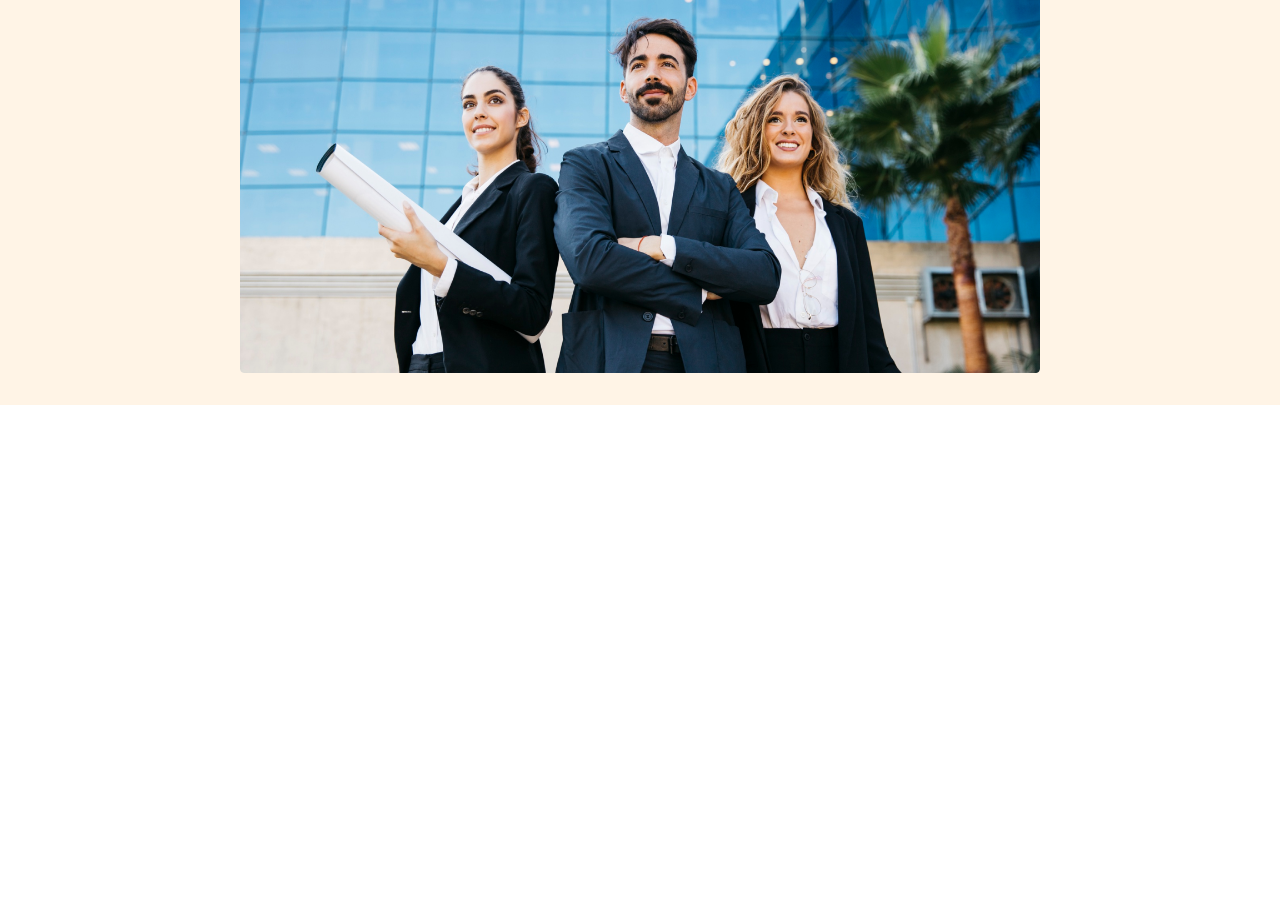
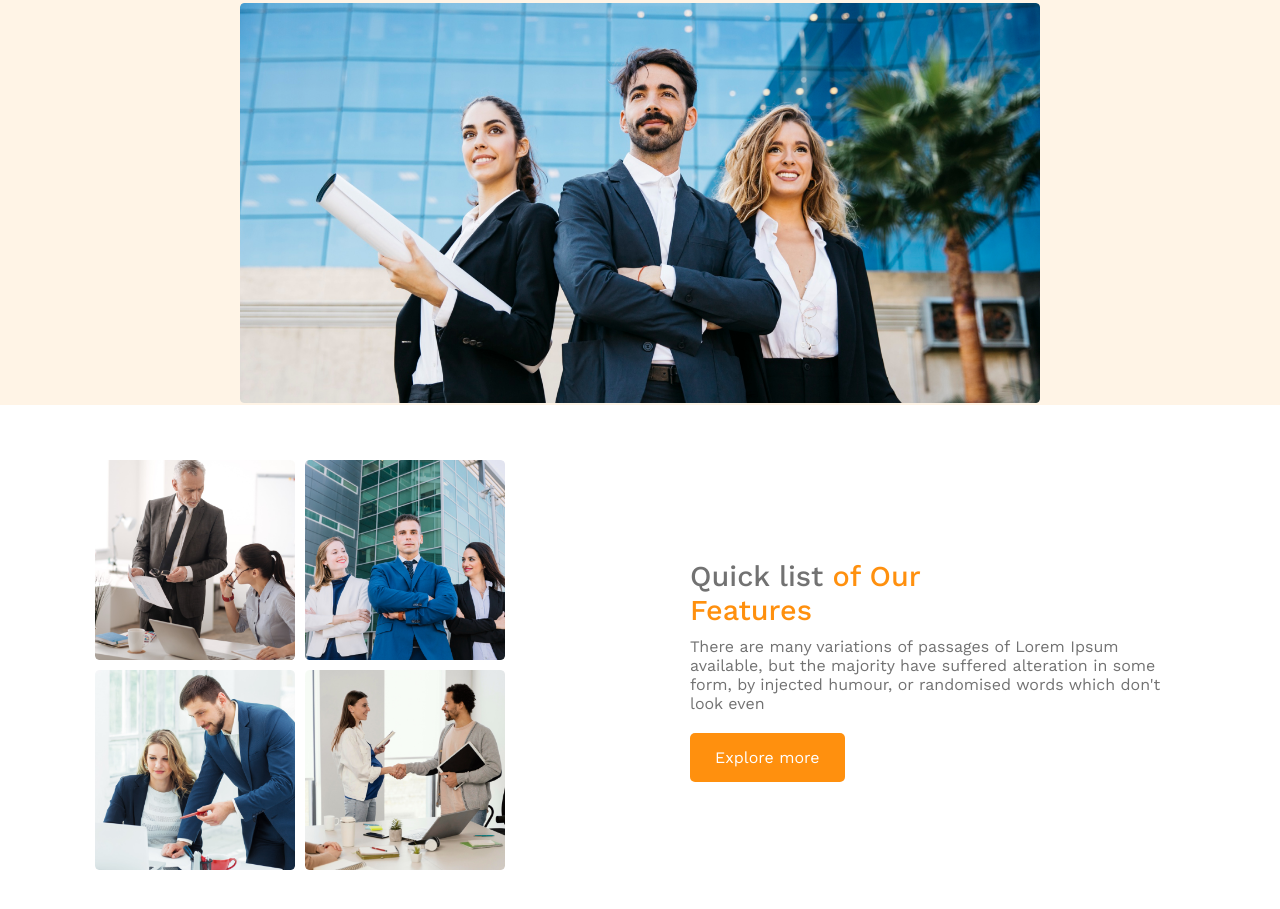
Before and after one commit to Md-Shahriar724/articet-website, a plain HTML site: page index.html in a window 1280 px wide. Shown: the part 395-1304 px from the top of the page. Before the commit the page ends 800 px from the top, so only its background shows below. Drawn offline with nearby package versions, Linux system fonts and the light colour scheme.

Commit message:
feature section added

```diff
--- a/index.html
+++ b/index.html
@@ -31,10 +31,37 @@
                 <button class="btn">Explore more</button>
             </div>
             <div class="img-container">
-            <img src="images/banner.png" alt="" class="header-img">
+                <img src="images/banner.png" alt="" class="header-img">
+            </div>
         </div>
-    </div>
     </header>
+    <!-- header section ends here -->
+
+    <main>
+        <section>
+            <div class="feature">
+                <div class="feature-images">
+                    <img src="images/team1.png" alt="">
+                    <img src="images/team2.png" alt="">
+                    <img src="images/team3.png" alt="">
+                    <img src="images/team4.png" alt="">
+                </div>
+                <div class="feature-content">
+                    <h2 class="feature-title">
+                      <span class="text-color"> Quick list </span>of Our <br><span class="span2">Features</span>
+                    </h2>
+                    <p class="feature-desctiption text-color">
+                        There are many variations of passages of Lorem Ipsum available, but the majority have suffered
+                        alteration in some form, by injected humour, or randomised words which don't look even
+                    </p>
+                    <button class="btn">
+                        Explore more
+                    </button>
+                </div>
+            </div>
+        </section>
+        <!-- feature section added -->
+    </main>
 </body>
 
 </html>
--- a/style.css
+++ b/style.css
@@ -25,7 +25,7 @@
     align-items: center;
 }
 .nav{
-    padding: 15px 0px;
+    padding: 30px 0px;
     display: flex;
     justify-content: space-around;
     align-items: center;
@@ -58,7 +58,7 @@
     font-style: normal;
     font-weight: 400;
     line-height: 20px;
-    width: 550px;
+    width: 100%;
     margin: 20px auto;
     text-align: center;
 }
@@ -77,7 +77,7 @@
 }
 .header-img{
     height: 400px;
-    width: 800px;
+    width: 100%;
     text-align: center;
 }
 .img-container{
@@ -89,3 +89,51 @@
     max-width:800px ;
     margin: 0px auto;
 }
+
+/* header section ends here */
+/* featured section start heere */
+
+.feature-images img{
+    height: 200px;
+    margin: 5px 5px;
+}
+.feature-images{
+    display: grid;
+    grid-template-columns: repeat(2, 1fr);
+}
+.feature{
+    display: flex;
+    justify-content: space-around;
+    align-items: center;
+    margin: 50px 0px;
+}
+.feature-content{
+    width: 500px;
+}
+.feature-title{
+    color: #FF900E;
+    font-size: 1.80rem;
+    font-weight: 500;
+    padding: 10px 0px;
+}
+.feature-desctiption {
+    font-size: 1rem ;
+    padding-bottom: 20px;
+}
+
+/* responsive style */
+
+/* mobile style added */
+
+@media screen  and  (max-width:576px){
+    .nav{
+        flex-direction: column;
+    }
+    .nav-title{
+        margin-bottom: 15px;
+    }
+    .feature{
+        flex-direction: column;
+
+    }
+}
```
